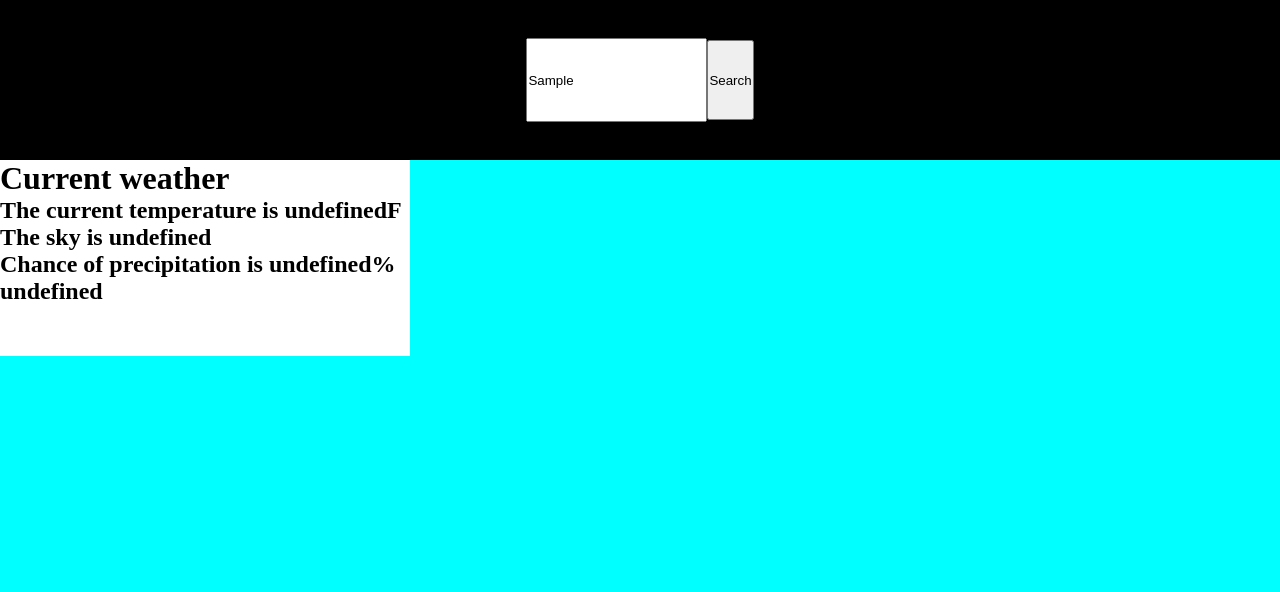
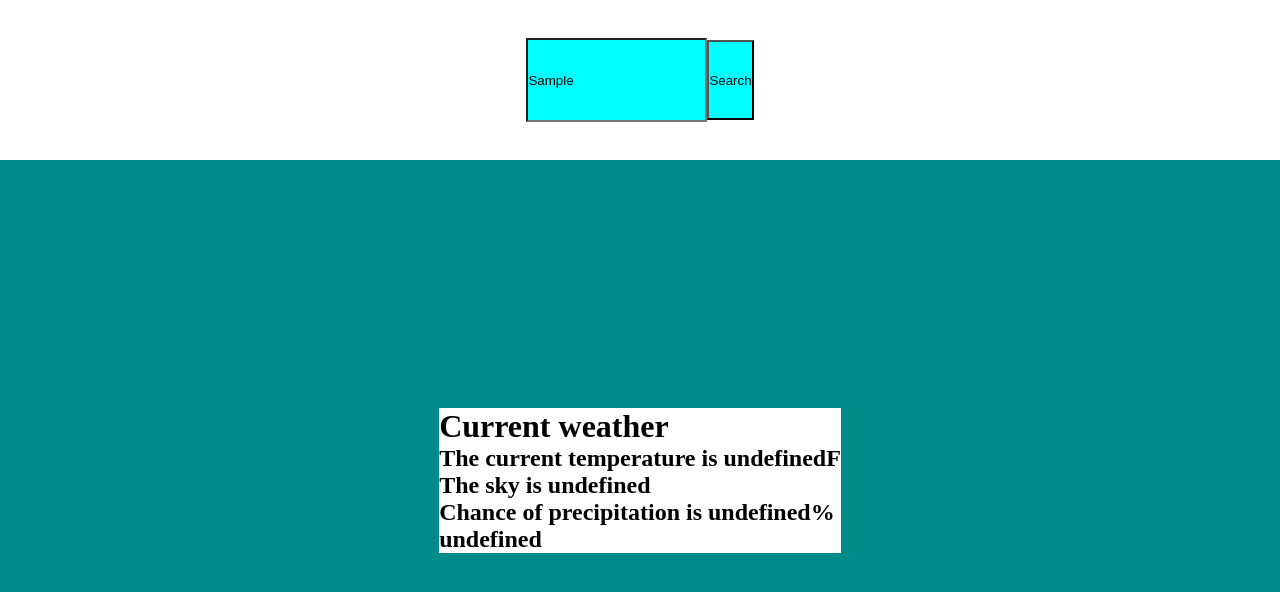
Before and after one commit to Le-s-s/weather-app, a website built with webpack: page src/template.html in a window 1280 px wide. Both pictures are taken after typing "Sample" into the empty fields and a click on the button "Search". Built offline with nearby package versions, Linux system fonts and the light colour scheme; no server answers.

Commit message:
Temperature based styling

```diff
--- a/src/handler.js
+++ b/src/handler.js
@@ -7,8 +7,8 @@ const handler = (function () {
     dom.watchInput(async (zipCode) => {
       const apiObj = await api.weatherJson(zipCode);
       const tempData = api.findData(apiObj);
-      const displayData = new api.dataObject(tempData)
-      console.log(displayData)
+      const displayData = new api.dataObject(tempData);
+      console.log(displayData);
       const display = document.querySelector(".display");
       display.innerHTML = "";
       dom.injectApi(displayData);
--- a/src/style.css
+++ b/src/style.css
@@ -1,24 +1,30 @@
-*{
+* {
   padding: 0;
   margin: 0;
 }
 
-
-
-body{
+body {
   height: 100vh;
   width: 100vw;
   background-color: cyan;
 }
 
-.container{
+body.cold {
+  background-color: darkcyan;
+}
+
+body.warm {
+  background-color: darkred;
+}
+
+.container {
   display: flex;
   flex-direction: column;
   height: 100%;
   width: 100%;
 }
 
-.ui{
+.ui {
   background-color: black;
   display: flex;
   justify-content: center;
@@ -27,22 +33,58 @@ body{
   width: 100%;
 }
 
-.ui>button{
+.ui.cold {
+  background-color: white;
+}
+
+.ui.warm {
+  background-color: grey;
+}
+
+.ui > button {
   height: 50%;
 }
 
-.ui>input{
+.ui > button.cold {
+  height: 50%;
+  background-color: aqua;
+  color: black;
+}
+
+.ui > button.warm {
+  height: 50%;
+  background-color: red;
+  color: black;
+}
+
+.ui > input {
   height: 50%;
 }
 
-.display{
-    display: grid;
-    grid-template-rows:1fr 1fr 1fr;
-    grid-template-columns:1fr 1fr 1fr;
-    grid-gap: 2vw;
+.ui > input.cold {
+  height: 50%;
+  background-color: aqua;
+  color: black;
+}
+
+.ui > input.warm {
+  height: 50%;
+  background-color: red;
+  color: black;
+}
+
+.display {
+  display: flex;
+  justify-content: space-around;
+  align-items: center;
   width: 100%;
   height: 80%;
 }
-.card{
+
+.card.cold {
   background-color: white;
 }
+
+.card.warm {
+  background-color: yellow;
+}
```
Lines whose indentation alone changed are shown as unchanged.
